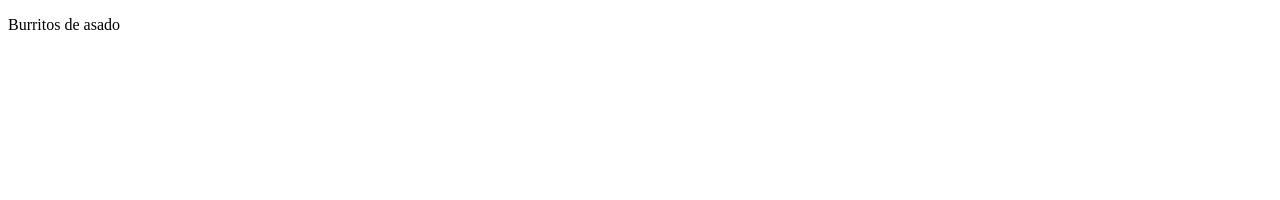
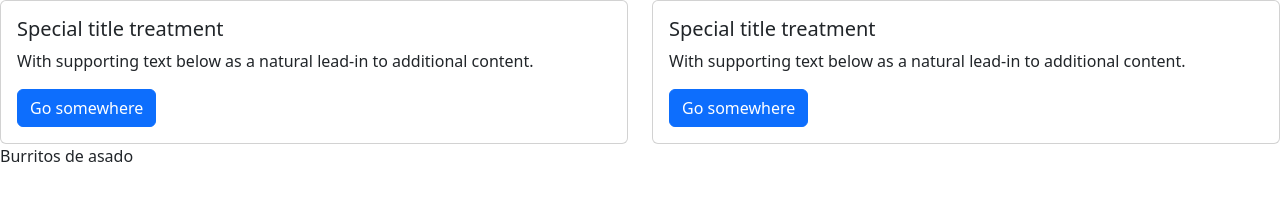
Before and after one commit to Cesar-mendozaa/benzoapartados, a plain HTML site: page index.html in a window 1280 px wide. Drawn offline with nearby package versions, Linux system fonts and the light colour scheme.

Commit message:
agregre recuadros

```diff
--- a/index.html
+++ b/index.html
@@ -1,12 +1,46 @@
 <!DOCTYPE html>
 <html lang="es">
+
 <head>
+    <link href="https://cdn.jsdelivr.net/npm/bootstrap@5.2.3/dist/css/bootstrap.min.css" rel="stylesheet"
+        integrity="sha384-rbsA2VBKQhggwzxH7pPCaAqO46MgnOM80zW1RWuH61DGLwZJEdK2Kadq2F9CUG65" crossorigin="anonymous">
+    <script src="https://cdn.jsdelivr.net/npm/@popperjs/core@2.11.6/dist/umd/popper.min.js"
+        integrity="sha384-oBqDVmMz9ATKxIep9tiCxS/Z9fNfEXiDAYTujMAeBAsjFuCZSmKbSSUnQlmh/jp3"
+        crossorigin="anonymous"></script>
+    <script src="https://cdn.jsdelivr.net/npm/bootstrap@5.2.3/dist/js/bootstrap.min.js"
+        integrity="sha384-cuYeSxntonz0PPNlHhBs68uyIAVpIIOZZ5JqeqvYYIcEL727kskC66kF92t6Xl2V"
+        crossorigin="anonymous"></script>
     <link rel="shortcut icon" href="./css/logos/benzo-logo.png">
     <meta charset="UTF-8">
     <meta name="viewport" content="width=device-width, initial-scale=1.0">
     <title>Benzo</title>
 </head>
+<header>
+
+</header>
+
 <body>
+    <div class="row">
+        <div class="col-sm-6">
+          <div class="card">
+            <div class="card-body">
+              <h5 class="card-title">Special title treatment</h5>
+              <p class="card-text">With supporting text below as a natural lead-in to additional content.</p>
+              <a href="#" class="btn btn-primary">Go somewhere</a>
+            </div>
+          </div>
+        </div>
+        <div class="col-sm-6">
+          <div class="card">
+            <div class="card-body">
+              <h5 class="card-title">Special title treatment</h5>
+              <p class="card-text">With supporting text below as a natural lead-in to additional content.</p>
+              <a href="#" class="btn btn-primary">Go somewhere</a>
+            </div>
+          </div>
+        </div>
+      </div>
     <p>Burritos de asado</p>
 </body>
+
 </html>
```
